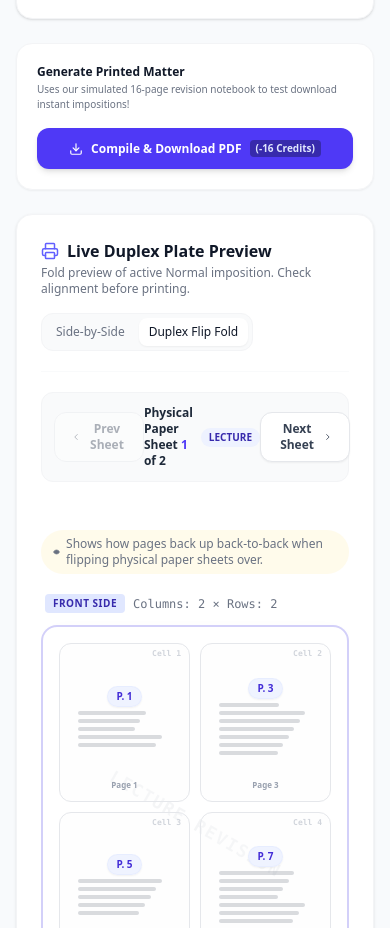
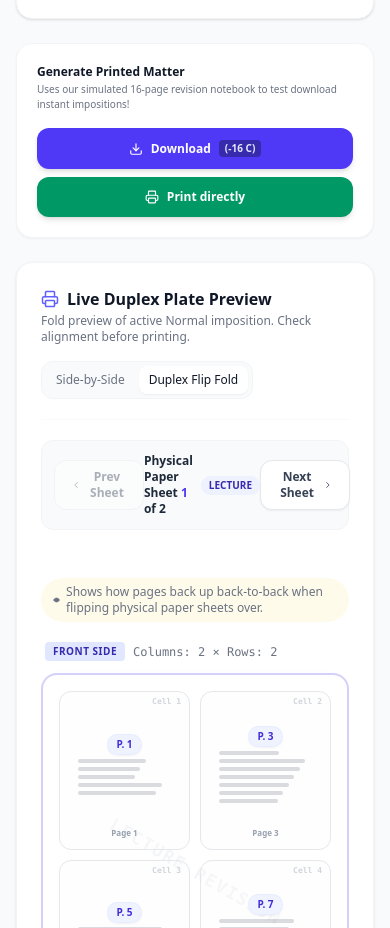
Before and after one commit to Ravikumar001-coder/FreePrint, a React (Vite) app: page / in a window 390 px wide. Shown: the part 2400-3328 px from the top of the page. Built offline with nearby package versions, Linux system fonts and the light colour scheme; no server answers.

Commit message:
Added CloudConverts

```diff
--- a/src/App.tsx
+++ b/src/App.tsx
@@ -290,7 +290,11 @@ export default function App() {
 
 
   // Apply printing presets
-  const handleApplyPreset = (preset: PresetMode) => {
+  const handleApplyPreset = (rawPreset: PresetMode | string) => {
+    const presetStr = String(rawPreset).toLowerCase();
+    let preset = presetStr as PresetMode;
+    if (presetStr === "twoup") preset = "twoUp";
+
     if (preset === "lecture") {
       setConfig({
         ...config,
@@ -544,8 +548,8 @@ export default function App() {
     return docBytes.buffer;
   };
 
-  // Compile and Trigger Save of the final Imposed notes PDF document
-  const handleCompileAndDownload = async () => {
+  // Compile and Trigger Save or Print of the final Imposed notes PDF document
+  const handleCompileProcess = async (action: 'download' | 'print') => {
     if (!authToken) {
       setAuthModalOpen(true);
       return;
@@ -638,9 +642,11 @@ export default function App() {
 
       // Prepare save blob
       const blob = new Blob([compiledPdf], { type: "application/pdf" });
-      const downloadUrl = URL.createObjectURL(blob);
+      const blobUrl = URL.createObjectURL(blob);
+
+      if (action === 'download') {
         const tempLink = document.createElement("a");
-      tempLink.href = downloadUrl;
+        tempLink.href = blobUrl;
         tempLink.download = pdfMetadata
           ? `Imposed_${config.pagesPerSheet}up_${pdfMetadata.name}`
           : `Imposed_Demo_Notes_Signature_${config.pagesPerSheet}up.pdf`;
@@ -648,13 +654,33 @@ export default function App() {
         document.body.appendChild(tempLink);
         tempLink.click();
         document.body.removeChild(tempLink);
-      URL.revokeObjectURL(downloadUrl);
+        URL.revokeObjectURL(blobUrl);
 
         setCompileSuccessText(
           pdfMetadata
             ? `Successfully compiled and downloaded "${pdfMetadata.name}" as an optimized ${config.pagesPerSheet}-page plate!`
             : "Successfully compiled and downloaded 16-page Imposed Demo Notebook!"
         );
+      } else if (action === 'print') {
+        const iframe = document.createElement("iframe");
+        iframe.style.display = "none";
+        iframe.src = blobUrl;
+        document.body.appendChild(iframe);
+        iframe.onload = () => {
+          iframe.contentWindow?.print();
+          // Revoke URL after a safe delay
+          setTimeout(() => {
+             document.body.removeChild(iframe);
+             URL.revokeObjectURL(blobUrl);
+          }, 300000); // 5 minutes
+        };
+
+        setCompileSuccessText(
+          pdfMetadata
+            ? `Successfully compiled "${pdfMetadata.name}". Opening Print Dialog...`
+            : "Successfully compiled Demo Notebook. Opening Print Dialog..."
+        );
+      }
     } catch (err: any) {
       console.error("Compilation error:", err);
       alert(`Fail during imposition layout compilation: ${err.message || err}`);
@@ -901,10 +927,11 @@ export default function App() {
                   </p>
                 </div>
 
+                <div className="flex flex-col sm:flex-row gap-2">
                   <button
-                  onClick={handleCompileAndDownload}
-                  disabled={imposing || (currentUser && currentUser.credit_balance < ((pdfMetadata?.pageCount || 16) + (!config.watermark.enabled ? 50 : 0)))}
-                  className="bg-indigo-600 text-white hover:bg-indigo-700 disabled:bg-indigo-500/80 p-3 px-6 rounded-xl font-bold text-xs flex items-center justify-center gap-2 cursor-pointer transition-all shadow-md active:scale-95 animate-fade-in"
+                    onClick={() => handleCompileProcess('download')}
+                    disabled={imposing || !!(currentUser && currentUser.credit_balance < ((pdfMetadata?.pageCount || 16) + (!config.watermark.enabled ? 50 : 0)))}
+                    className="bg-indigo-600 text-white hover:bg-indigo-700 disabled:bg-indigo-500/80 p-3 px-6 rounded-xl font-bold text-xs flex-1 flex items-center justify-center gap-2 cursor-pointer transition-all shadow-md active:scale-95 animate-fade-in"
                   >
                     {imposing ? (
                       <>
@@ -914,13 +941,32 @@ export default function App() {
                     ) : (
                       <>
                         <Download size={14} />
-                      Compile & Download PDF
+                        Download
                         <span className="bg-indigo-800 text-indigo-100 px-1.5 py-0.5 rounded text-[10px]">
-                        (-{(pdfMetadata?.pageCount || 16) + (!config.watermark.enabled ? 50 : 0)} Credits)
+                          (-{(pdfMetadata?.pageCount || 16) + (!config.watermark.enabled ? 50 : 0)} C)
                         </span>
                       </>
                     )}
                   </button>
+
+                  <button
+                    onClick={() => handleCompileProcess('print')}
+                    disabled={imposing || !!(currentUser && currentUser.credit_balance < ((pdfMetadata?.pageCount || 16) + (!config.watermark.enabled ? 50 : 0)))}
+                    className="bg-emerald-600 text-white hover:bg-emerald-700 disabled:bg-emerald-500/80 p-3 px-6 rounded-xl font-bold text-xs flex-1 flex items-center justify-center gap-2 cursor-pointer transition-all shadow-md active:scale-95 animate-fade-in"
+                  >
+                    {imposing ? (
+                      <>
+                        <Loader2 size={14} className="animate-spin" />
+                        Compiling...
+                      </>
+                    ) : (
+                      <>
+                        <Printer size={14} />
+                        Print directly
+                      </>
+                    )}
+                  </button>
+                </div>
               </div>
 
               {/* Midnight Cram-Pack CTA */}
--- a/src/components/PdfPreview.tsx
+++ b/src/components/PdfPreview.tsx
@@ -1,34 +1,42 @@
-import React, { useEffect, useState } from 'react';
+import React from 'react';
+import { usePdfThumbnails } from '../utils/usePdfThumbnails';
+import { Loader2 } from 'lucide-react';
 
 interface PdfPreviewProps {
   pdfFileBytes: ArrayBuffer | null;
 }
 
 export default function PdfPreview({ pdfFileBytes }: PdfPreviewProps) {
-  const [blobUrl, setBlobUrl] = useState<string | null>(null);
+  const { thumbnails, isGenerating } = usePdfThumbnails(pdfFileBytes);
 
-  useEffect(() => {
-    if (pdfFileBytes) {
-      const blob = new Blob([pdfFileBytes], { type: 'application/pdf' });
-      const url = URL.createObjectURL(blob);
-      setBlobUrl(url + '#toolbar=0&navpanes=0&scrollbar=0&view=FitH');
-      return () => URL.revokeObjectURL(url);
-    } else {
-      setBlobUrl(null);
-    }
-  }, [pdfFileBytes]);
-
-  if (!blobUrl) return null;
+  if (!pdfFileBytes) return null;
 
   return (
     <div className="bg-white rounded-2xl border border-gray-100 p-5 shadow-xs transition-all mt-6">
       <h2 className="text-sm font-semibold text-gray-900 mb-3">Document Preview</h2>
-      <div className="w-full h-64 bg-slate-100 rounded-xl overflow-hidden border border-slate-200">
-        <iframe
-          src={blobUrl}
-          className="w-full h-full"
-          title="PDF Preview"
-        />
+      <div className="w-full h-64 bg-slate-100 rounded-xl border border-slate-200 overflow-y-auto relative">
+        {isGenerating ? (
+          <div className="absolute inset-0 flex flex-col items-center justify-center text-slate-500">
+             <Loader2 className="animate-spin mb-2 w-6 h-6" />
+             <span className="text-sm">Generating preview...</span>
+          </div>
+        ) : thumbnails.length > 0 ? (
+          <div className="p-4 flex flex-col gap-4 items-center">
+            {thumbnails.map((thumb, idx) => (
+              <img
+                key={idx}
+                src={thumb}
+                alt={`Page ${idx + 1}`}
+                className="max-w-full h-auto shadow-sm border border-slate-300 rounded"
+                loading="lazy"
+              />
+            ))}
+          </div>
+        ) : (
+          <div className="absolute inset-0 flex items-center justify-center text-slate-500 text-sm">
+             Preview not available
+          </div>
+        )}
       </div>
     </div>
   );
--- a/src/utils/usePdfThumbnails.ts
+++ b/src/utils/usePdfThumbnails.ts
@@ -33,8 +33,8 @@ export function usePdfThumbnails(pdfFileBytes: ArrayBuffer | null) {
 
           const page = await pdf.getPage(i);
 
-          // Render at a low scale to keep data URLs small and fast
-          const viewport = page.getViewport({ scale: 0.5 });
+          // Render at a higher scale for readable text, but keep it balanced
+          const viewport = page.getViewport({ scale: 1.5 });
 
           const canvas = document.createElement('canvas');
           const context = canvas.getContext('2d');
@@ -52,7 +52,7 @@ export function usePdfThumbnails(pdfFileBytes: ArrayBuffer | null) {
           await page.render(renderContext as any).promise;
 
           if (isMounted) {
-            newThumbnails.push(canvas.toDataURL('image/jpeg', 0.7)); // JPEG with compression for speed
+            newThumbnails.push(canvas.toDataURL('image/jpeg', 0.9)); // Higher quality JPEG
           }
         }
 
```
Lines whose indentation alone changed are shown as unchanged.
